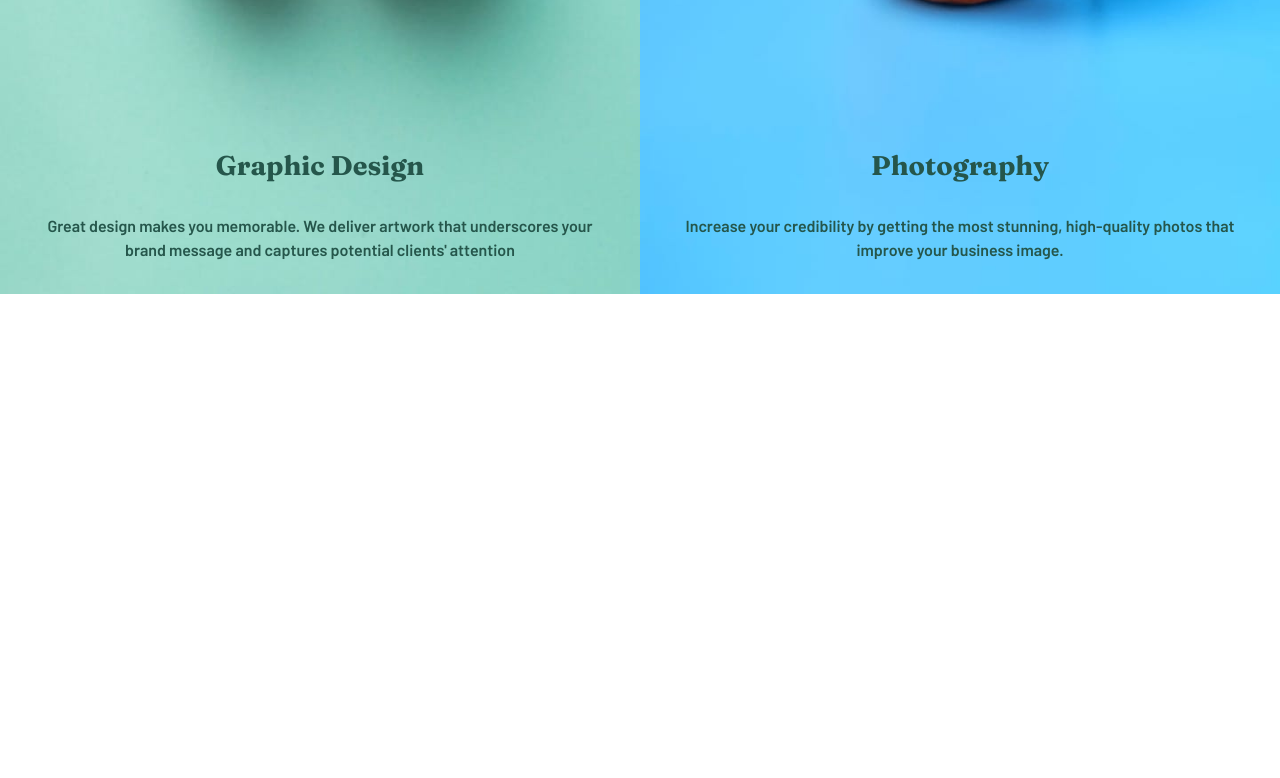
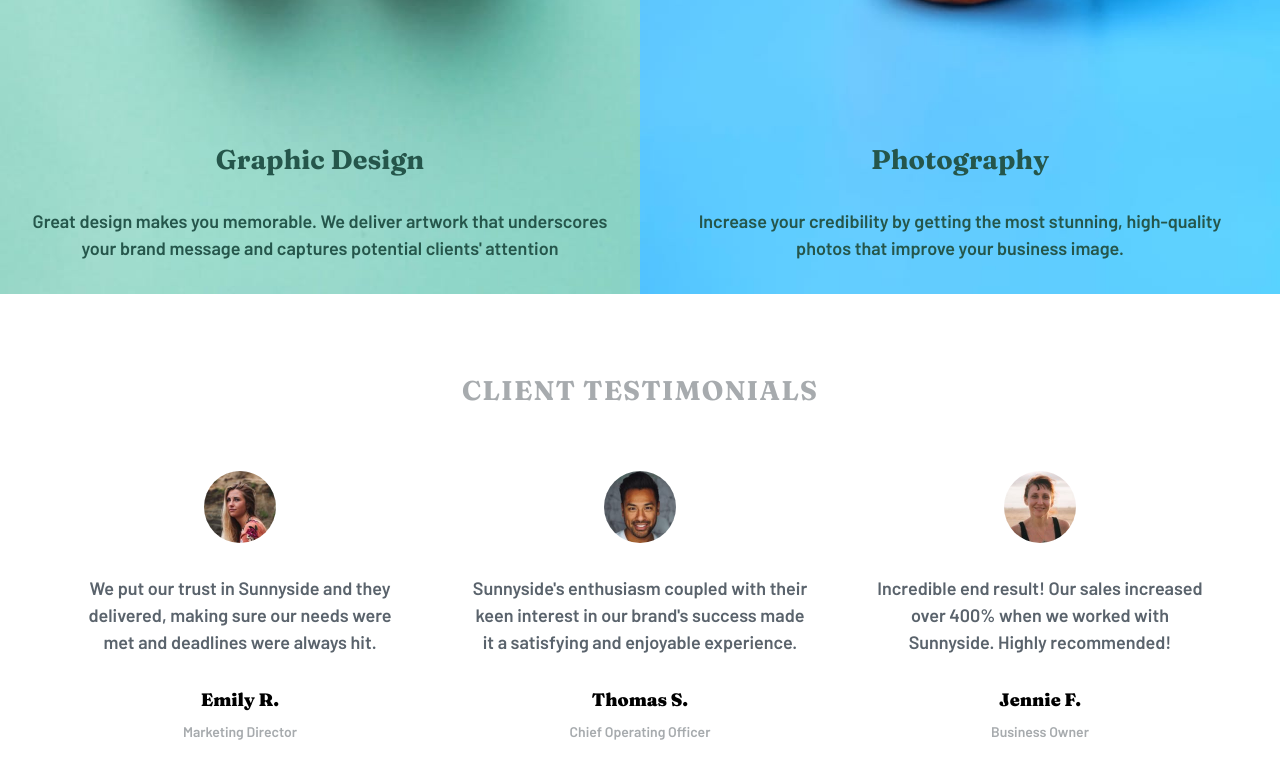
Before and after one commit to acamposlucas/sunnyside-agency-landing-page, a React (Vite) app: page / in a window 1280 px wide. Shown: the part 2021-2799 px from the top of the page. Before the commit the page ends 2315 px from the top, so only its background shows below. Built offline with nearby package versions, Linux system fonts and the light colour scheme.

Commit message:
feat: create testimonial component

```diff
--- /dev/null
+++ b/src/pages/Home/components/Testimonials/index.tsx
@@ -0,0 +1,49 @@
+import React from "react";
+import { TestimonialsContainer } from "./styles";
+
+const TESTIMONIALS = [
+  {
+    id: 1,
+    name: "Emily R.",
+    image: "src/assets/images/image-emily.jpg",
+    role: "Marketing Director",
+    message:
+      "We put our trust in Sunnyside and they delivered, making sure our needs were met and deadlines were always hit.",
+  },
+  {
+    id: 2,
+    name: "Thomas S.",
+    image: "src/assets/images/image-thomas.jpg",
+    role: "Chief Operating Officer",
+    message:
+      "Sunnyside's enthusiasm coupled with their keen interest in our brand's success made it a satisfying and enjoyable experience.",
+  },
+  {
+    id: 3,
+    name: "Jennie F.",
+    image: "src/assets/images/image-jennie.jpg",
+    role: "Business Owner",
+    message:
+      "Incredible end result! Our sales increased over 400% when we worked with Sunnyside. Highly recommended!",
+  },
+];
+
+export const Testimonials = () => {
+  return (
+    <TestimonialsContainer>
+      <h2>Client Testimonials</h2>
+      <ul role="list">
+        {TESTIMONIALS.map((testimonial) => (
+          <li key={testimonial.id}>
+            <img src={testimonial.image} alt="" />
+            <p>{testimonial.message}</p>
+            <div>
+              <strong>{testimonial.name}</strong>
+              <span>{testimonial.role}</span>
+            </div>
+          </li>
+        ))}
+      </ul>
+    </TestimonialsContainer>
+  );
+};
--- /dev/null
+++ b/src/pages/Home/components/Testimonials/styles.ts
@@ -0,0 +1,64 @@
+import styled from "styled-components";
+
+export const TestimonialsContainer = styled.section`
+  padding-block: 5rem;
+  padding-inline: 2.5rem;
+
+  h2 {
+    color: ${(props) => props.theme.colors["blue-200"]};
+    font-family: ${(props) => props.theme.fontFamily.secondary};
+    letter-spacing: 1.2px;
+    text-transform: uppercase;
+    text-align: center;
+  }
+
+  ul {
+    margin-block-start: 4rem;
+    margin-inline: auto;
+    list-style: none;
+    display: flex;
+    flex-direction: column;
+    align-items: center;
+    justify-content: center;
+    gap: 4rem;
+
+    @media (min-width: 600px) {
+      flex-direction: row;
+      flex-wrap: wrap;
+    }
+
+    li {
+      align-items: center;
+      display: flex;
+      flex-direction: column;
+      gap: 2rem;
+      justify-content: center;
+      max-width: 21rem;
+
+      img {
+        aspect-ratio: 1;
+        width: 72px;
+        border-radius: 100%;
+      }
+
+      p {
+        color: ${(props) => props.theme.colors["blue-400"]};
+        line-height: 1.5;
+        text-align: center;
+      }
+
+      strong {
+        display: block;
+        font-family: ${(props) => props.theme.fontFamily.secondary};
+        font-weight: ${(props) => props.theme.fontWeight.black};
+        text-align: center;
+        margin-block-end: 0.5rem;
+      }
+
+      span {
+        color: ${(props) => props.theme.colors["blue-200"]};
+        font-size: 0.875rem;
+      }
+    }
+  }
+`;
--- a/src/pages/Home/index.tsx
+++ b/src/pages/Home/index.tsx
@@ -1,5 +1,6 @@
 import React from "react";
 import { Header } from "../../components/Header";
+import { Testimonials } from "./components/Testimonials";
 import {
   BannerContainer,
   GridContainer,
@@ -91,6 +92,7 @@ export const Home = () => (
           </div>
         </StyledContainer>
       </GridContainer>
+      <Testimonials />
     </MainContainer>
   </>
 );
--- a/src/pages/Home/style.ts
+++ b/src/pages/Home/style.ts
@@ -126,7 +126,7 @@ export const GridContainer = styled.div`
   display: grid;
   grid-template-columns: 1fr;
 
-  @media (min-width: 800px) {
+  @media (min-width: 700px) {
     grid-template-columns: repeat(2, 1fr);
   }
 `;
@@ -162,7 +162,7 @@ export const StyledContainer = styled.div`
 
     p {
       color: ${(props) => props.theme.colors["cyan-100"]};
-      font-size: 16px;
+      font-size: ${(props) => props.theme.fontSize.base};
       line-height: 1.5;
     }
   }
```
